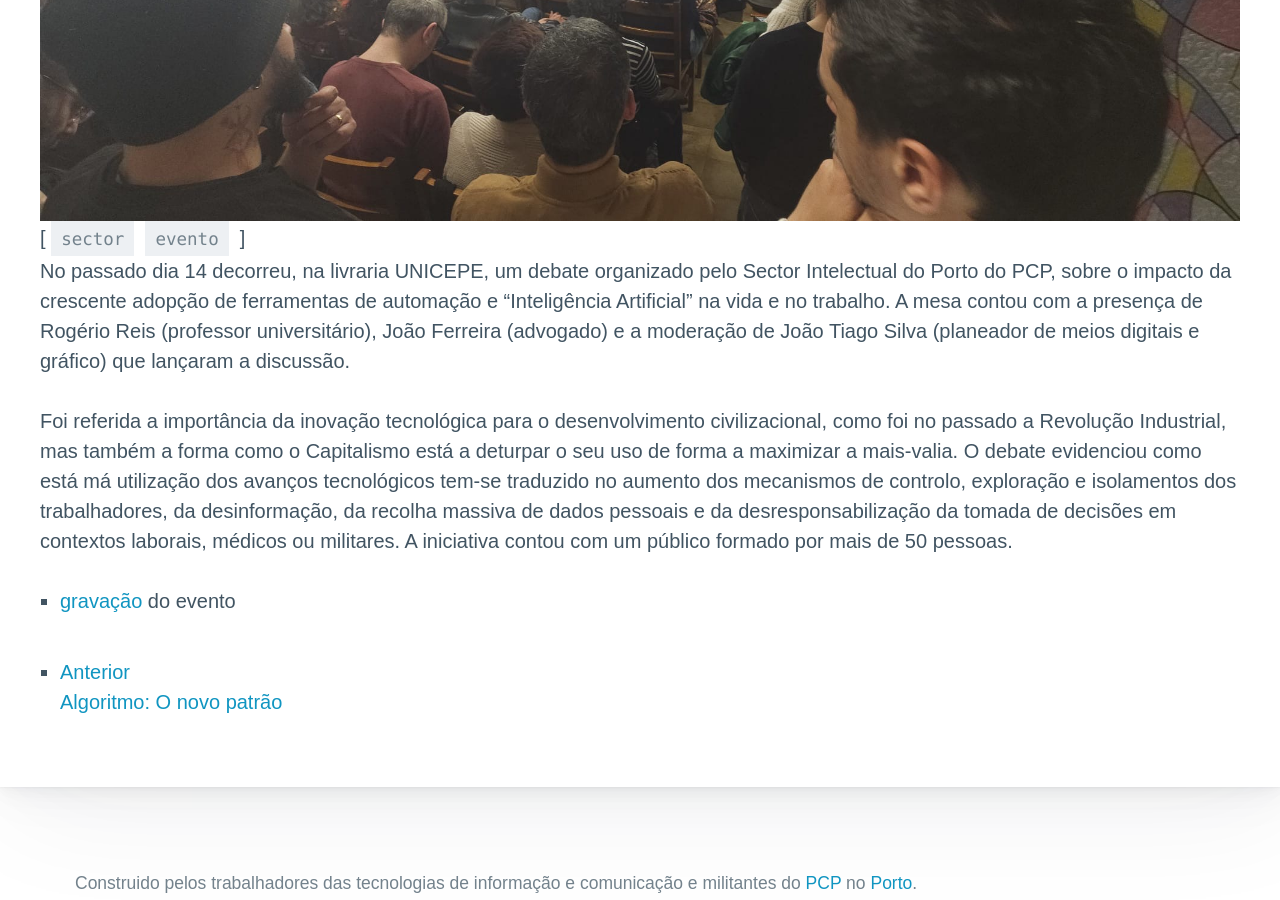
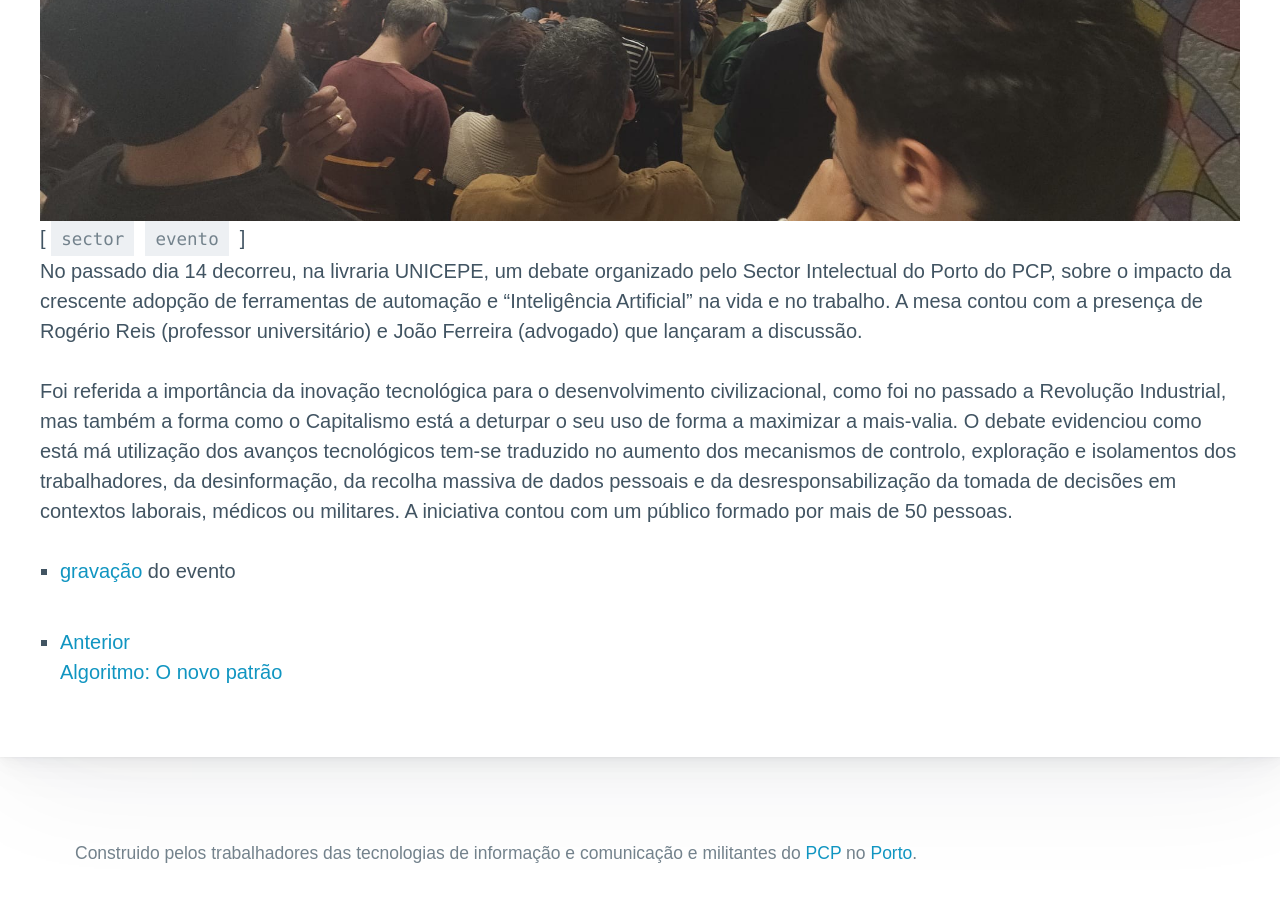
Before and after one commit to comunit-pt/comunit, a Jekyll site: the page built from _posts/2025-03-19-algoritmo-2.md, in a window 1280 px wide and 900 px high, scrolled down 626 px. Built offline with Jekyll 4.4.1, drawn with Linux system fonts in a browser that asks for light colours; some web fonts are replaced.

Commit message:
Update 2025-03-19-algoritmo-2.md

```diff
--- a/_posts/2025-03-19-algoritmo-2.md
+++ b/_posts/2025-03-19-algoritmo-2.md
@@ -11,7 +11,7 @@ tags:
     - evento
 ---
 
-No passado dia 14 decorreu, na livraria UNICEPE,  um debate organizado pelo Sector Intelectual do Porto do PCP, sobre o impacto da crescente adopção de ferramentas de automação e "Inteligência Artificial" na vida e no trabalho. A mesa contou com a presença de Rogério Reis (professor universitário), João Ferreira (advogado) e a moderação de João Tiago Silva (planeador de meios digitais e gráfico) que lançaram a discussão.
+No passado dia 14 decorreu, na livraria UNICEPE,  um debate organizado pelo Sector Intelectual do Porto do PCP, sobre o impacto da crescente adopção de ferramentas de automação e "Inteligência Artificial" na vida e no trabalho. A mesa contou com a presença de Rogério Reis (professor universitário) e João Ferreira (advogado) que lançaram a discussão.
 
 Foi referida a importância da inovação tecnológica para o desenvolvimento civilizacional, como foi no passado a Revolução Industrial, mas também a forma como o Capitalismo está a deturpar o seu uso de forma a maximizar a mais-valia. O debate evidenciou como está má utilização dos avanços tecnológicos tem-se traduzido no aumento dos mecanismos de controlo, exploração e isolamentos dos trabalhadores, da desinformação, da recolha massiva de dados pessoais e da desresponsabilização da tomada de decisões em contextos laborais, médicos ou militares. A iniciativa contou com um público formado por mais de 50 pessoas.
 
```
